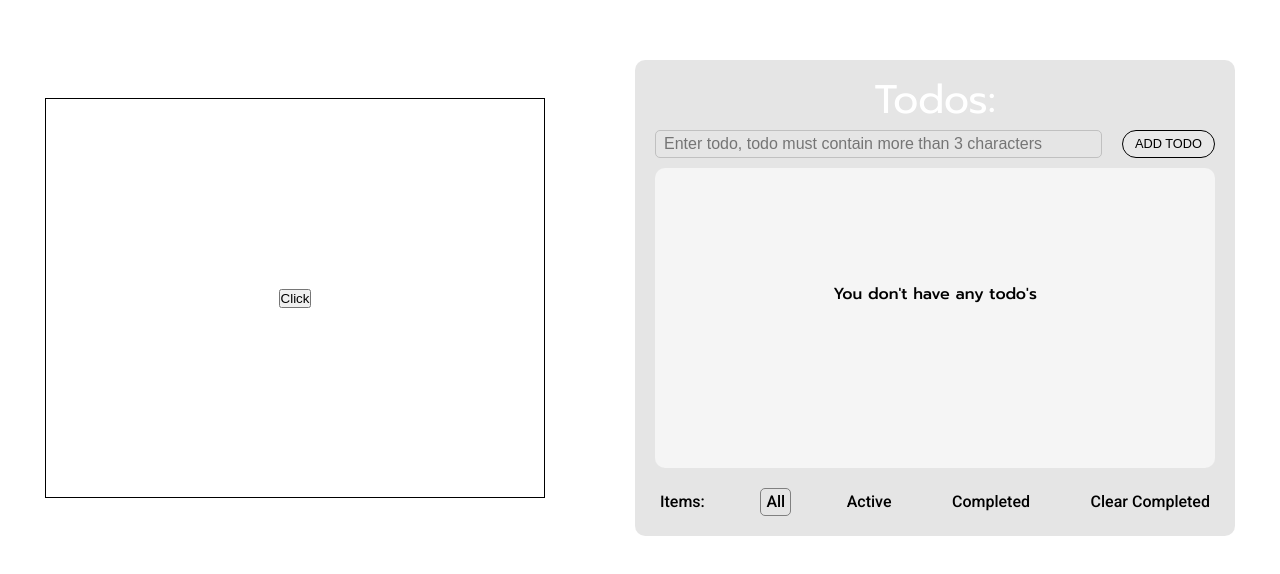
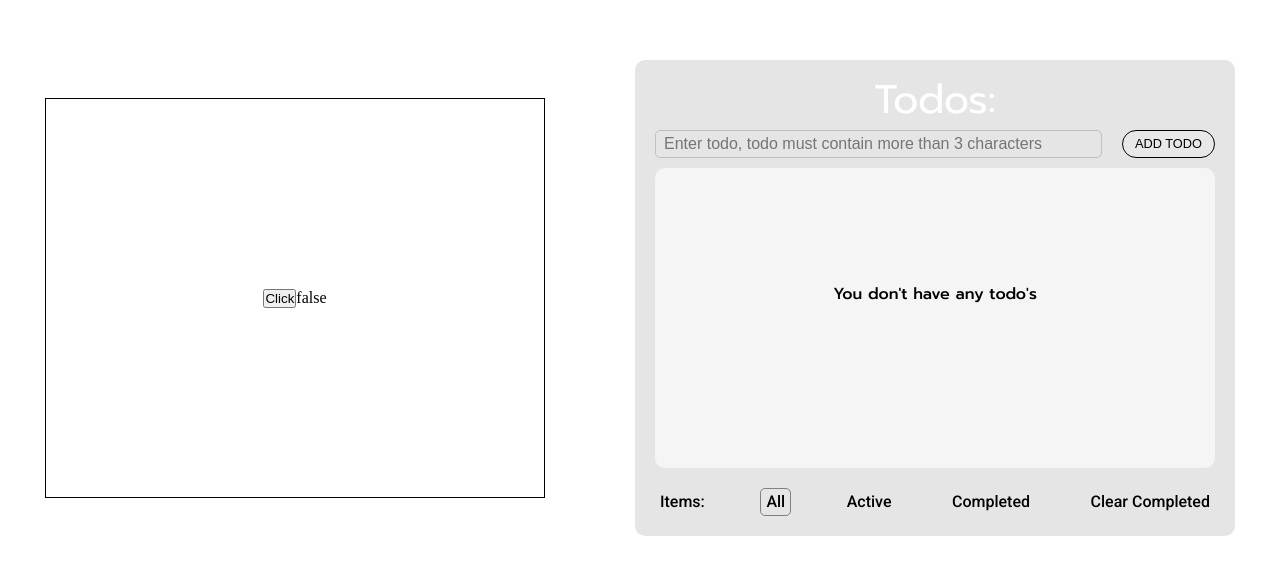
Before and after one commit to MartS88/git, a React (Create React App) app: page / in a window 1280 px wide. Shown: the part 102-676 px from the top of the page. Built offline with nearby package versions, Linux system fonts and the light colour scheme.

Commit message:
Integrate useValue hook in App.tsx for boolean state management

```diff
--- a/src/App.tsx
+++ b/src/App.tsx
@@ -3,6 +3,7 @@ import classes from './App.module.scss';
 import {ImCheckboxChecked, ImCheckboxUnchecked} from 'react-icons/im';
 import './index.scss';
 import Loader from './Loader';
+import {useValue} from "./hooks/use-value";
 
 
 
@@ -93,14 +94,15 @@ const App = () => {
     //     fetchData()
     // }, []);
 
-
+    const {value,toggleValue} = useValue(false)
 
     return (
 
         <div className={classes.App}>
 
             <div className={classes.button_block}>
-                <button>Click</button>
+                <button onClick={toggleValue}>Click</button>
+                {value ? 'true' : 'false'}
             </div>
 
 
```
